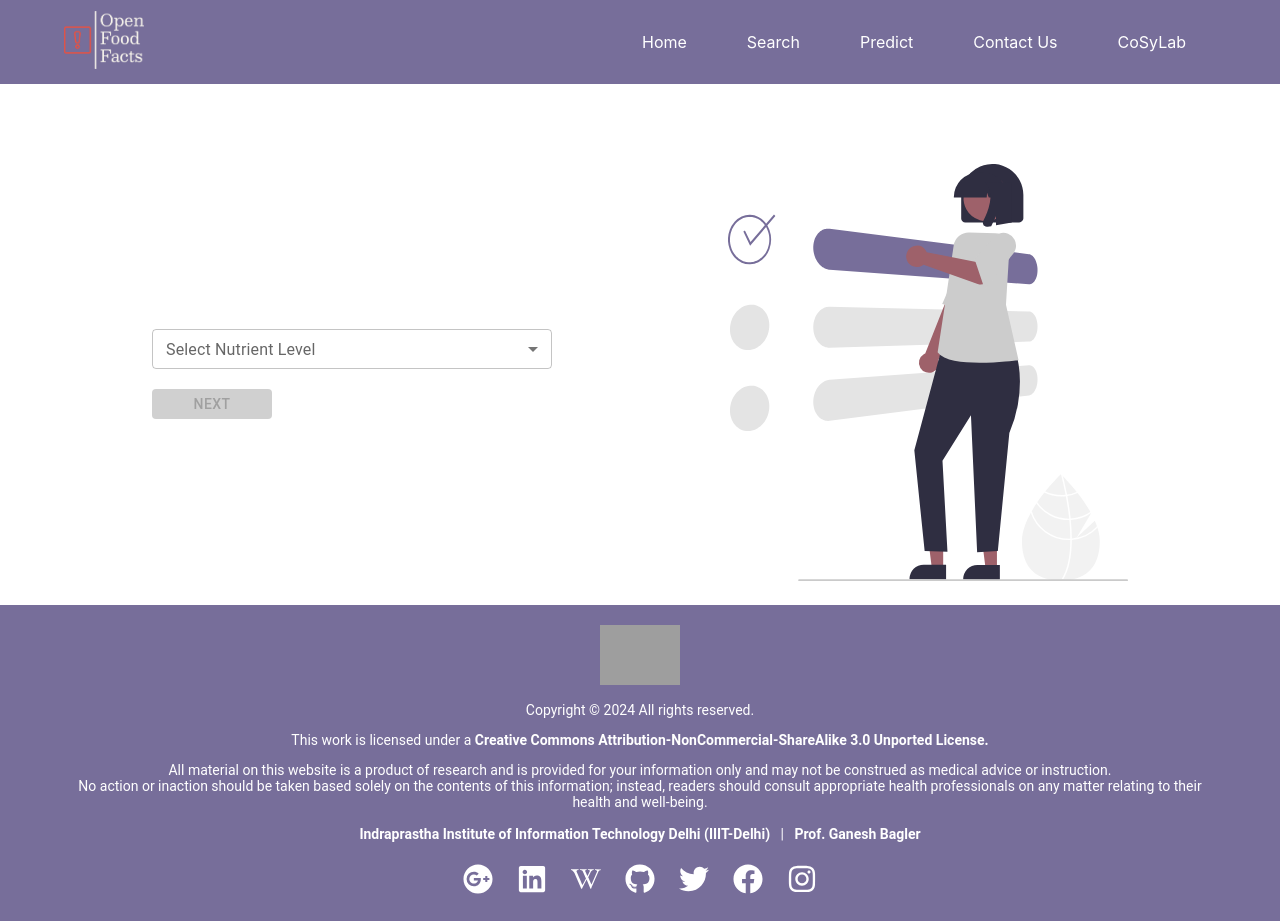
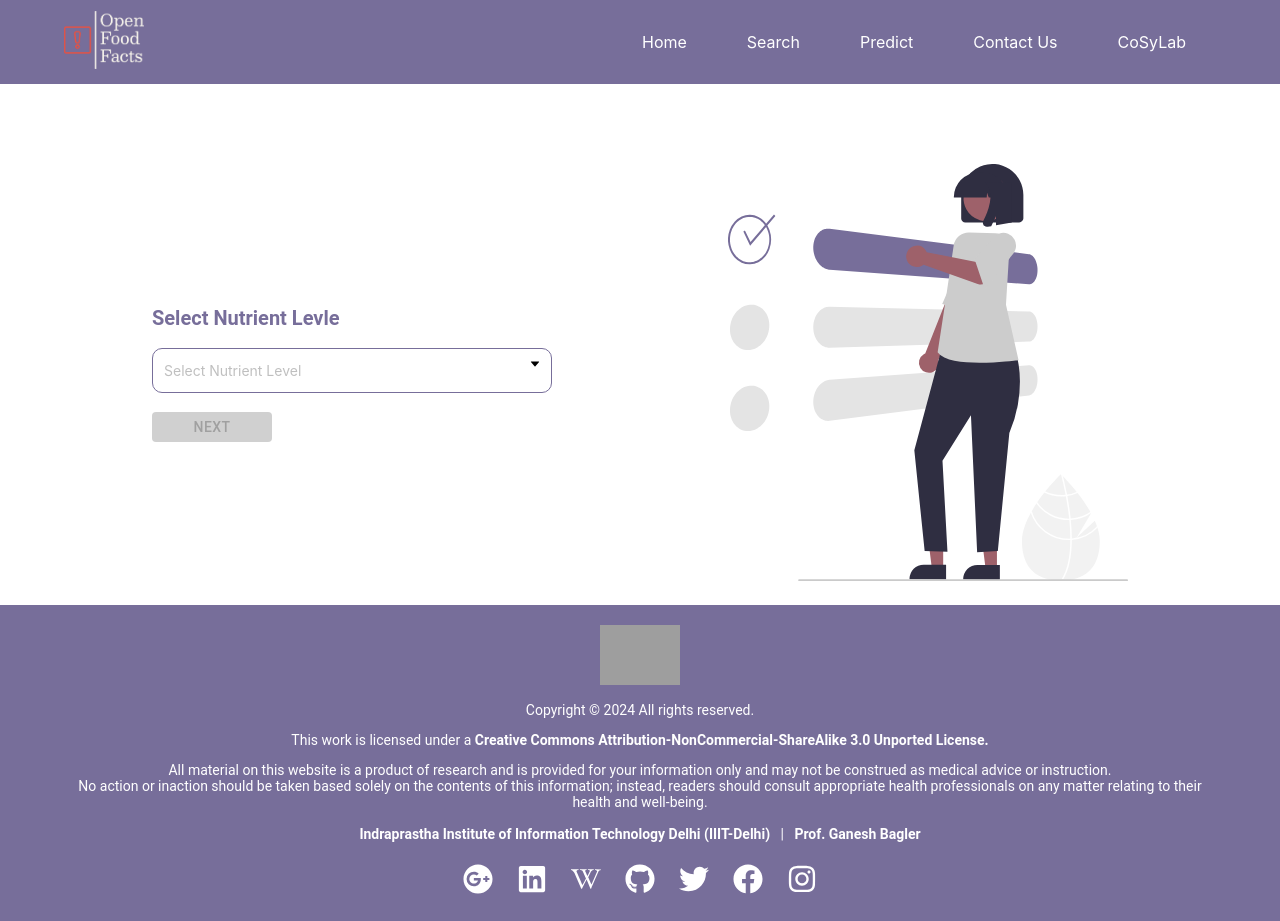
Before and after one commit to 0oAVIRALo0/btp-open-food-facts, a React (Vite) app in the folder Client/: page /predict in a window 1280 px wide. Built offline with nearby package versions, Linux system fonts and the light colour scheme; grey boxes are pictures that could not be loaded.

Commit message:
Add: Prediction model

```diff
--- a/Client/src/Components/PredictModal.jsx
+++ /dev/null
@@ -1,77 +0,0 @@
-import React from "react";
-
-import { CircularProgress, Typography, IconButton, DialogActions, DialogContent, Dialog, styled, Button} from "@mui/material";
-import CloseIcon from "@mui/icons-material/Close";
-
-const BootstrapDialog = styled(Dialog)(({ theme }) => ({
-  "& .MuiDialogContent-root": {
-    padding: theme.spacing(2)
-  },
-  "& .MuiDialogActions-root": {
-    padding: theme.spacing(1)
-  }
-}));
-
-export default function PredictModal({ open, setOpen, loading, result }) {
-  const handleClickOpen = () => {
-    setOpen(true);
-  };
-  const handleClose = () => {
-    setOpen(false);
-  };
-
-  return (
-    <React.Fragment>
-      <BootstrapDialog
-        maxWidth={"md"}
-        onClose={handleClose}
-        aria-labelledby="customized-dialog-title"
-        open={open}
-      >
-        <IconButton
-          aria-label="close"
-          onClick={handleClose}
-          sx={{
-            position: "absolute",
-            right: 8,
-            top: 8,
-            color: (theme) => theme.palette.grey[500]
-          }}
-        >
-          <CloseIcon />
-        </IconButton>
-
-        <br />
-        <br />
-        <br />
-        <DialogContent>
-          <Typography gutterBottom>
-            {loading ? (
-              <span>
-                <br /> <br />
-                <CircularProgress size={40} />
-              </span>
-            ) : result == "Error" ? (
-              <div
-                style={{ color: "red", fontSize: "24px", padding: "20px 0" }}
-              >
-                Something Went Wrong
-              </div>
-            ) : result ? (
-              <div style={{ fontSize: "24px", padding: "0px 20px" }}>
-                The food is <span style={{ color: "green" }}>{result}</span>
-              </div>
-            ) : (
-              ""
-            )}
-          </Typography>
-        </DialogContent>
-        <DialogActions>
-          <Button autoFocus onClick={handleClose}>
-            Close
-          </Button>
-        </DialogActions>
-      </BootstrapDialog>
-    </React.Fragment>
-  );
-}
--- a/Client/src/Components/index.jsx
+++ b/Client/src/Components/index.jsx
@@ -1,3 +1,2 @@
 export {default as NavBar} from './navBar'
 export {default as Footer} from './Footer'
-export {default as PredictModal} from './PredictModal'
--- a/Client/src/Pages/Predict.jsx
+++ b/Client/src/Pages/Predict.jsx
@@ -1,28 +1,11 @@
 import React, { useState, useEffect } from "react";
 import axios from "axios";
 
-import { PredictModal } from "../Components";
-import {
-  nutrientData,
-  meanMedian,
-  test12Data,
-  test65Data,
-  test102Data,
-  test12Data as testData,
-} from "../data";
+import {nutrientData, meanMedian, test12Data, test65Data, test102Data, test12Data as testData} from "../data";
 
-import {
-  InputLabel,
-  Container,
-  Button,
-  CircularProgress,
-  Slider,
-  InputAdornment,
-  Select,
-  MenuItem,
-  FormControl,
-  TextField,
-} from "@mui/material";
+import {InputLabel, Container, Button, CircularProgress, Slider, InputAdornment, TextField} from "@mui/material";
+import { Button as AntdButton, Modal, Select} from 'antd';
+import {CaretDownOutlined} from '@ant-design/icons';
 
 function getRandomInteger(maxIndex) {
   return Math.floor(Math.random() * (maxIndex + 1));
@@ -35,13 +18,14 @@ function formatTitle(string) {
 }
 
 function Predict() {
-  const [open, setOpen] = useState(false);
+  const [nutrientLevel, setNutrientLevel] = useState("");
   const [clicked, setClicked] = useState(false);
   const [dummyData, setDummyData] = useState(testData);
   const [nutritionInfo, setNutritionInfo] = useState({});
   const [loading, setLoading] = useState(false);
   const [result, setResult] = useState("");
-  const [nutrientLevel, setNutrientLevel] = useState("");
+  const [predictModal, setPredictModal] = useState(false);
+
 
   useEffect(() => {
     if (nutrientLevel == "7Nutrients") {
@@ -61,7 +45,7 @@ function Predict() {
   };
 
   const onPredict = (val) => {
-    setOpen(true);
+    setPredictModal(true);
     setLoading(true);
     let nutrient = "";
     let url = "http://localhost:8000/api/v1/predict/predict-class";
@@ -108,25 +92,15 @@ function Predict() {
           <div className="nutrient-select-container">
             <div className="left">
               <div className="predict-nutrient-drop-down">
-                <FormControl
-                  sx={{ minWidth: 200, marginBottom: "20px" }}
-                  size="small"
-                >
-                  <InputLabel id="demo-select-small-label">
-                    Select Nutrient Level
-                  </InputLabel>
-                  <Select
-                    labelId="demo-select-small-label"
-                    id="demo-select-small"
-                    value={nutrientLevel}
-                    label="Select Nutrient Level"
-                    onChange={handleChangeSelect}
-                  >
-                    <MenuItem value={"7Nutrients"}>7 Nutrients</MenuItem>
-                    <MenuItem value={"8Nutrients"}>8 Nutrients</MenuItem>
-                    <MenuItem value={"45Nutrients"}>45 Nutrients</MenuItem>
-                  </Select>
-                </FormControl>
+
+                <label>Select Nutrient Levle</label>
+                <Select placeholder="Select Nutrient Level" className="edit-select-input"  onChange={e=>setNutrientLevel(e)} suffixIcon={<CaretDownOutlined style={{color:'#000000'}}/>}
+                  options={[
+                    {label:'7 Nutrients', value:"7Nutrients"},
+                    {label:'8 Nutrients', value:"8Nutrients"},
+                    {label:'45 Nutrients', value:"45Nutrients"},
+                  ]}
+                  getPopupContainer={trigger => trigger.parentElement}/>
               </div>
               <Button
                 className="button"
@@ -262,13 +236,17 @@ function Predict() {
           </>
         )}
 
-        <PredictModal
-          open={open}
-          setOpen={setOpen}
-          result={result}
-          loading={loading}
-        />
+        {predictModal && (
+          <Modal
+            width='60%'
+              open={predictModal}
+              className="prediction-modal"
+              onCancel={() => setPredictModal(false)}
+              onOk={() => setPredictModal(false)}
+              title="Prediction Result"
+            >
 
+            <div className="wrapper">
               {loading ? (
                 <span>
                   <br /> <br />
@@ -286,6 +264,12 @@ function Predict() {
                 ""
               )}
             </div>
+            <div style={{display:'flex', justifyContent:'flex-end'}}>
+              <AntdButton onClick={() => setPredictModal(false)} className="close-button">Ok</AntdButton>
+            </div>
+          </Modal>
+        )}
+      </div>
     </Container>
   );
 }
--- /dev/null
+++ b/Client/src/sass/components/_predictModal.scss
@@ -0,0 +1,38 @@
+.prediction-modal{
+    .ant-modal-content {
+        border-radius: 10px;
+        height: 100%;
+        padding: 0 !important;
+    }
+
+    .ant-modal-close-x {
+        display: none;
+    }
+
+    .ant-modal-header {
+        background-color: #776E9A;
+        padding: 10px;
+        border-radius: 10px 10px 0 0;
+
+        .ant-modal-title {
+            color: #fff;
+            font-size: 26px;
+            font-weight: 500;
+        }
+    }
+
+    .ant-modal-body {
+        padding: 10px;
+
+        .close-button {
+            border: 1px solid #776E9A;
+            border-radius: 5px;
+            color: #776E9A;
+            min-width: 100px;
+        }
+    }
+
+    .ant-modal-footer {
+        display: none;
+    }
+}
--- a/Client/src/sass/components/base.scss
+++ b/Client/src/sass/components/base.scss
@@ -1,2 +1,3 @@
 @import "./navbar.scss";
 @import "./footer.scss";
+@import "./predictModal.scss"
--- a/Client/src/sass/pages/_prediction.scss
+++ b/Client/src/sass/pages/_prediction.scss
@@ -5,6 +5,7 @@
 
     .nutrient-select-container{
       display: flex;
+      flex-wrap: wrap;
       align-items: center;
       justify-content: space-around;
 
@@ -13,6 +14,40 @@
         .predict-nutrient-drop-down{
           display: flex;
           flex-direction: column;
+          gap: 10px;
+
+          label {
+            display: block;
+            width: 100%;
+            font-size: 20px;
+            font-weight: 600;
+            color: #776E9A;
+        }
+
+          .edit-select-input{
+            width: 100%;
+            margin: 0.5rem 0 2rem 0;
+
+            .ant-select-selector {
+                border: 1px solid #776E9A;
+                border-radius: 10px;
+                height: 45px;
+
+                .ant-select-selection-search-input {
+                    height: 45px;
+                }
+
+                .ant-select-selection-item {
+                    display: flex;
+                    align-items: center;
+                    color: #776E9A;
+                }
+            }
+
+            .ant-select-selection-placeholder {
+                line-height: 4.25rem;
+            }
+        }
         }
       }
       .right{
```
Lines whose indentation alone changed are shown as unchanged.
